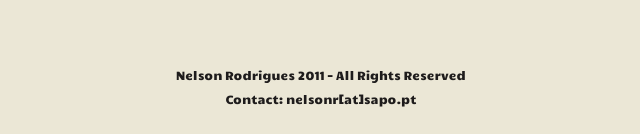
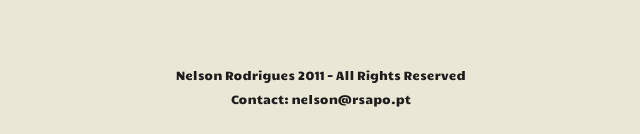
Before and after one commit to nelsonr/nelsonr.github.com, a plain HTML site: page index.html in a window 1280 px wide. Shown: the part 2278-2412 px from the top of the page, 319-959 px from the left. Drawn offline with Linux system fonts and the light colour scheme.

Commit message:
another minor change in this file

```diff
--- a/index.html
+++ b/index.html
@@ -29,7 +29,7 @@
         <div class="project_img"><img src="img/oeirasaindamelhor.png" alt="Oeiras ainda melhor"></div>
       </div>
     </div>
-    <div id="footer">Nelson Rodrigues 2011 - All Rights Reserved <br/><br/> Contact: nelsonr[at]sapo.pt</div>
+    <div id="footer">Nelson Rodrigues 2011 - All Rights Reserved <br/><br/> Contact: nelson&#64;rsapo.pt</div>
   </div>
 </body>
 </html>
```
